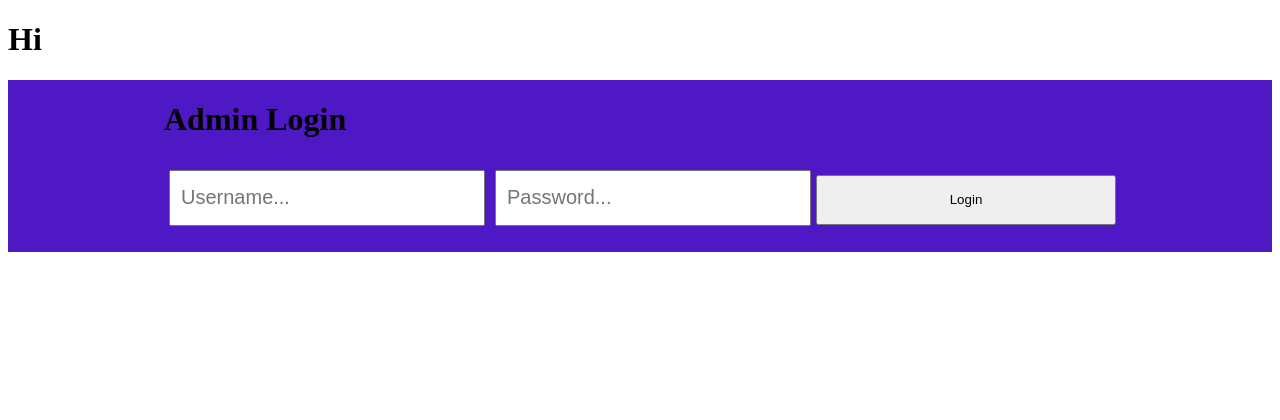
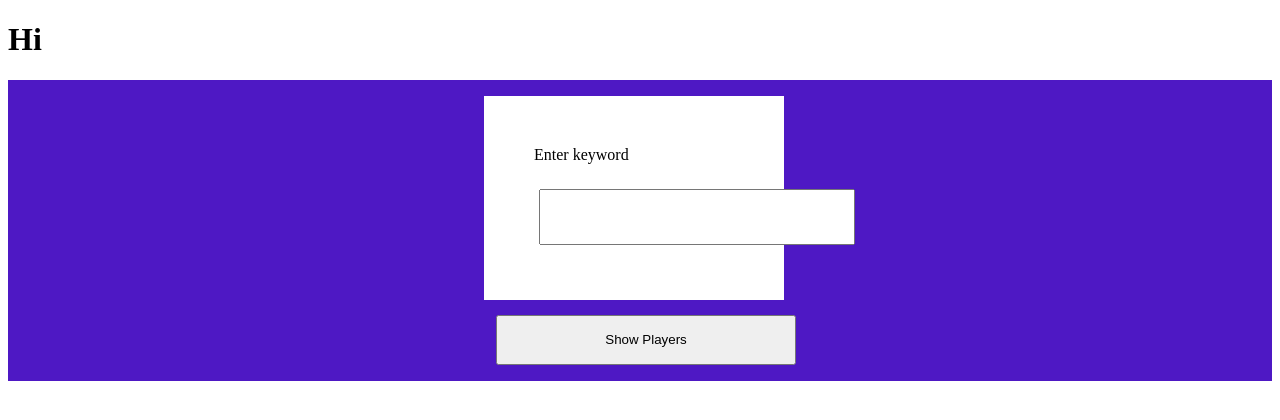
Before and after one commit to SU-CS308-22FA/Team22_Futboss_2, a React (Create React App) app in the folder client/: page /loginadmin in a window 1280 px wide. Shown: the top 420 px of the page. Built offline with nearby package versions, Linux system fonts and the light colour scheme.

Commit message:
Category filtering function working

```diff
--- a/client/src/component/loginadmin.component.js
+++ b/client/src/component/loginadmin.component.js
@@ -1,54 +1,61 @@
-import React, { useState, useContext } from "react";
-import { Link, useNavigate } from "react-router-dom";
-import Axios from "axios";
-import { adminContext } from "../store/context";
+
+import React, { useState } from "react";
+import Axios from 'axios';
+import { useDispatch, useSelector } from "react-redux";
+
 
 export function LoginAdmin() {
-  window.scrollTo(0, 0);
-  const { setAdmin } = useContext(adminContext);
-  const [adminloginStatus, setAdminLoginStatus] = useState("");
-  const [adminpassword, setAdminPassword] = useState("");
-  const [adminusername, setAdminUsername] = useState("");
-  const navigate = useNavigate();
+    const [input, setInput] = useState("");
+    const [playerList, setPlayerList] = useState([]);
+    const getPlayer = () => {
+      Axios.get(`${process.env.REACT_APP_API_URL}/player`).then((response) => {
+        console.log(response.data)
+        setPlayerList(response.data);
+      });
+    };
 
-  const loginadmin = () => {
+    const handleChange = (e) => {
+        setInput(e.target.value);
+    };
 
-    Axios.post(`${process.env.REACT_APP_API_URL}/loginadmin`, {
-      adminusername: adminusername,
-      adminpassword: adminpassword,
-    }).then((response) => {
-      if (response.data.message) {
-        setAdminLoginStatus(response.data.message);
-      } else {
-        //setAdminLoginStatus(response.data[0].adminusername)
-        console.log(response.data);
-        setAdmin(response.data[0]);
-        window.location = `/adminprofilepage/${adminusername}`;
-      }
-    });
-  };
 
-  return (
-    <div>
-      <div className="loginadmin">
-        <h1>Admin Login</h1>
-        <input
-          type="text"
-          placeholder="Username..."
-          onChange={(event) => {
-            setAdminUsername(event.target.value);
-          }}
-        />
-        <input
-          type="password"
-          placeholder="Password..."
-          onChange={(event) => {
-            setAdminPassword(event.target.value);
-          }}
-        />
-        <button onClick={loginadmin}> Login </button>
-        <h1>{adminloginStatus}</h1>
-      </div>
-    </div>
-  );
+    return (
+        <div>
+            <div className="search">
+                <p></p>
+                <div className="toget">
+                    <form >
+                        Enter keyword
+                        &nbsp;
+                    <input type="text" onChange={handleChange}></input>
+                    </form>
+                &nbsp; &nbsp;
+                <button className="search" onClick={getPlayer}>Show Players</button>
+                </div>
+                <p></p>
+            </div>
+            <div className="teamsList">
+
+
+                {playerList.map((val, key) => {
+                    if (val.playerteam === input) {
+                        return (
+                            <ol className="team" key={val.id} >
+                                <h1 className="stadium">{val.p_num} - {val.playername}</h1>
+                                <p className="playernationality">{val.playernationality}</p>
+                                <p className="playerposition">{val.playerposition}</p>
+                                <p className="playerposition">{val.playerposition}</p>
+                                <p className="playerrating">Position: {val.playerrating}</p>
+                                <p className="playerteam">Position: {val.playerteam}</p>
+
+                                <div>
+                                </div>
+
+                            </ol>
+                        );
+                    }
+                })}
+            </div>
+        </div>
+    );
 }
```
